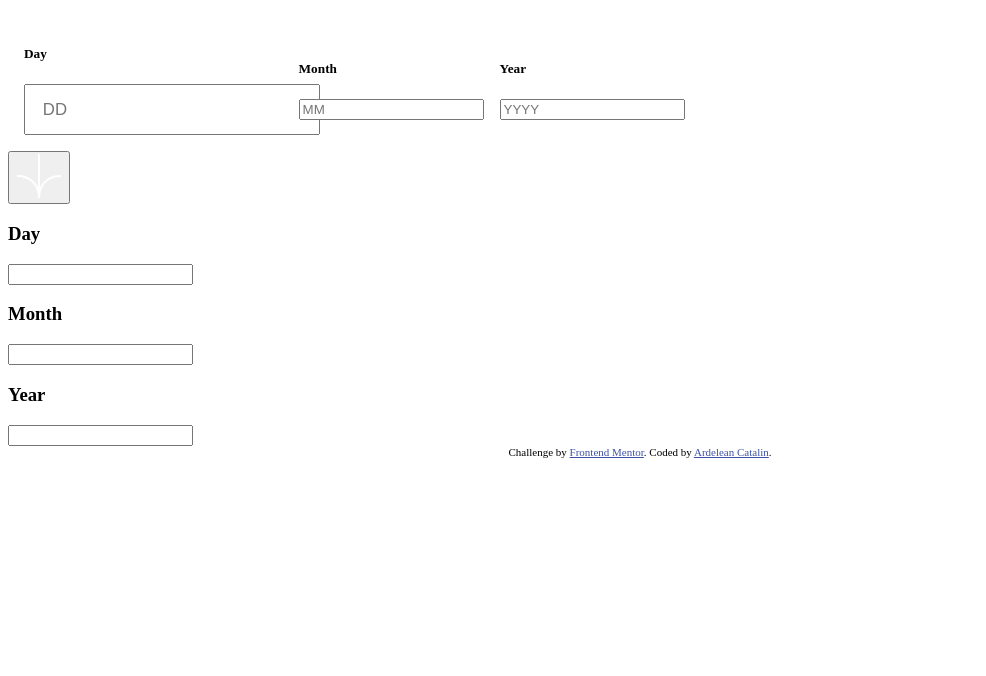
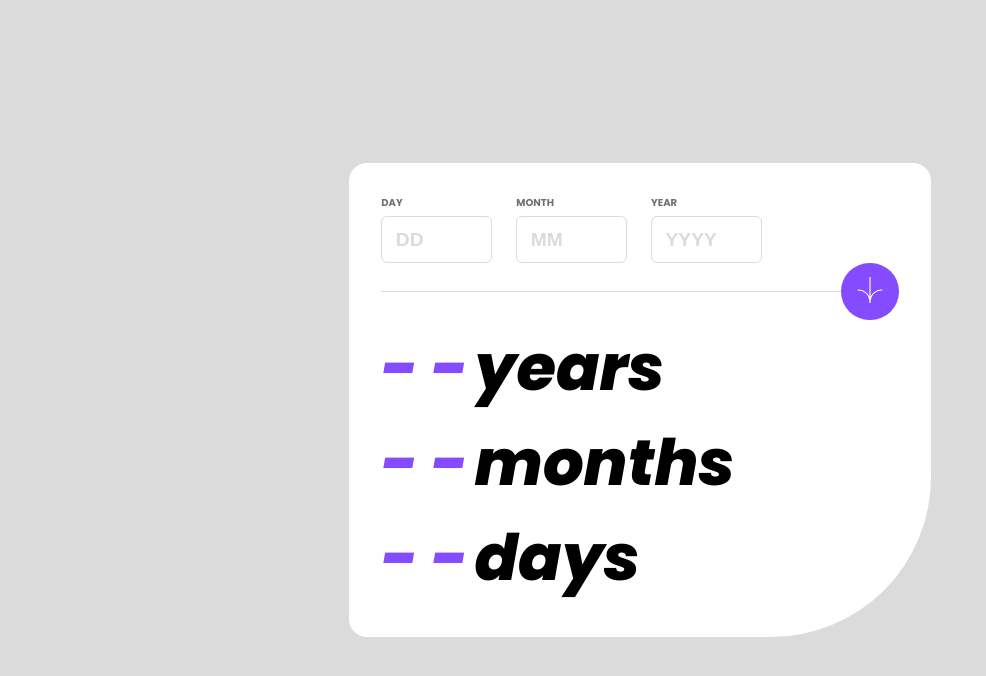
Before and after one commit to ArdeleanCatalin13/Age-calculator-app, a plain HTML site: page age-calculator-app-main/index.html in a window 1280 px wide. Shown: the whole page, without its empty margins (0-986 px from the left). Drawn offline with Linux system fonts and the light colour scheme.

Commit message:
css done

```diff
--- a/age-calculator-app-main/index.html
+++ b/age-calculator-app-main/index.html
@@ -15,36 +15,37 @@
   <div class="card">
     <div class="flex_input">
       <div class="flex_input_day">
-        <h5>Day</h5>
+        <h5>DAY</h5>
         <input type="text" class="day" placeholder="DD">
       </div>
       <div class="flex_input_month">
-        <h5>Month</h5>
+        <h5>MONTH</h5>
         <input type="text" class="month" placeholder="MM">
       </div>
       <div class="flex_input_year">
-        <h5>Year</h5>
+        <h5>YEAR</h5>
         <input type="text" class="year" placeholder="YYYY">
       </div>
     </div>
-    <button><img src="assets/images/icon-arrow.svg" alt="icon-arrow"></button>
-    <div class="flex_day">
-      <h3>Day</h3>
-      <input type="text" class="number_day">
+    <div class="line_button">
+      <div class="h_line"></div>
+      <button><img src="assets/images/icon-arrow.svg" alt="icon-arrow"></button>
     </div>
-    <div class="flex_month">
-      <h3>Month</h3>
-      <input type="text" class="number_month">
-    </div>
-    <div class="flex_year">
-      <h3>Year</h3>
-      <input type="text" class="number_year">
+    <div class="results">
+      <div class="flex_day">
+        <h1 class="number">- -</h1>
+        <h1 class="text">years</h1>
+      </div>
+      <div class="flex_month">
+        <h1 class="number">- -</h1>
+        <h1 class="text">months</h1>
+      </div>
+      <div class="flex_year">
+        <h1 class="number">- -</h1>
+        <h1 class="text">days</h1>
+      </div>
     </div>
   </div>
 
-  <div class="attribution">
-    Challenge by <a href="https://www.frontendmentor.io?ref=challenge" target="_blank">Frontend Mentor</a>.
-    Coded by <a href="#">Ardelean Catalin</a>.
-  </div>
 </body>
 </html>
--- a/age-calculator-app-main/style.css
+++ b/age-calculator-app-main/style.css
@@ -1,19 +1,118 @@
-.body{
+body{
     font-family: 'Poppins', sans-serif;
     margin: 0;
+    height: 100vh;
+    background: hsl(0, 0%, 86%);
+    display: flex;
+    align-items: center;
+    justify-content: center;
+}
+h1{
+    margin: 0;
+    font-weight: 800;
+}
+h5{
+    margin: 0;
+    padding-bottom: 0.5em;
+}
+.card{
+    display: flex;
+    flex-direction: column;
+    align-items: baseline;
+    justify-content: center;
+    background: white;
+    box-sizing: border-box;
+    border-radius: 18px;
+    border-bottom-right-radius: 160px;
+    padding: 2em;
 }
 .flex_input{
     display: flex;
+    align-items: baseline;
+    gap: 1.5em;
+}
+.line_button{
+    display: flex;
     align-items: center;
-    padding: 1em;
-    gap: 1em;
+    flex-direction: row;
+
+}
+.h_line{
+    border-bottom: 1.2px solid  hsl(0, 0%, 86%);
+    width: 460px;
+}
+img{
+    width: 2em;
+    height: 2.5em;
+    padding: 0.7em;
+}
+button{
+    border: none;
+    border-radius: 60px;
+    background-color: hsl(259, 100%, 65%);
+}
+::placeholder{
+    color: hsl(0, 0%, 86%);
+}
+.results{
+    font-size: 32px;
+    font-style: italic;
+}
+.flex_day{
+    display: flex;
+    gap: 0.2em;
+}
+.flex_input_day{
+    display: flex;
+    flex-direction: column;
 }
 .day{
-    width: 100%;
-    padding: 0.8em 1em;
-    font-size: 105%;
+    max-width: 82px;
+    padding: 0.6em 0.7em;
+    font-size: 120%;
+    border-radius: 6px;
+    border: 1px solid hsl(0, 0%, 86%);
+    font-weight: 800;
 }
-
+.flex_input_day h5{
+    color: hsl(0, 1%, 44%);
+    font-size: 10px;
+}
+.flex_month{
+    display: flex;
+    gap: 0.2em;
+}
+.month{
+    max-width: 82px;
+    padding: 0.6em 0.7em;
+    font-size: 120%;
+    border-radius: 6px;
+    border: 1px solid hsl(0, 0%, 86%);
+    font-weight: 800;
+}
+.flex_input_month h5{
+    color: hsl(0, 1%, 44%);
+    font-size: 10px;
+}
+.flex_year{
+    display: flex;
+    gap: 0.2em;
+}
+.year{
+    max-width: 82px;
+    padding: 0.6em 0.7em;
+    font-size: 120%;
+    border-radius: 6px;
+    border: 1px solid hsl(0, 0%, 86%);
+    font-weight: 800;
+}
+.flex_input_year h5{
+    color: hsl(0, 1%, 44%);
+    font-size: 10px;
+}
+.number{
+    color: hsl(259, 100%, 65%);
+}
 
 .attribution { font-size: 11px; text-align: center; }
 .attribution a { color: hsl(228, 45%, 44%); }
```
Also changed, not shown: age-calculator-app-main/script.js (added).
